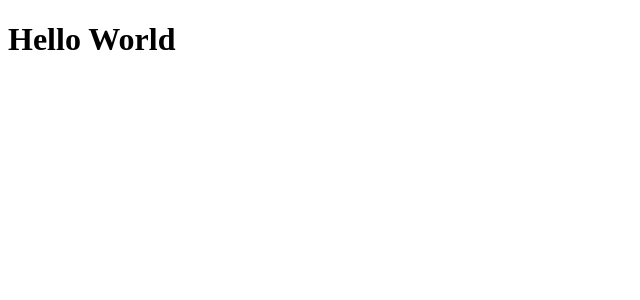
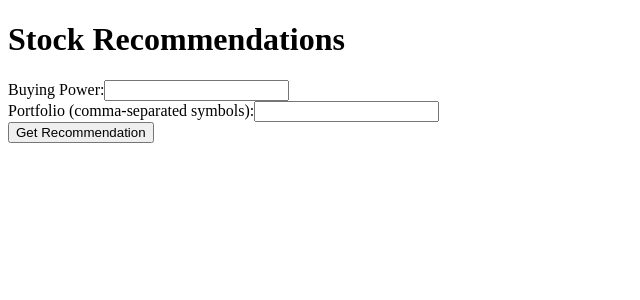
Before and after one commit to 1datcodes/stonks, a React (Vite) app: page / in a window 1280 px wide. Shown: the top 300 px of the page, without its empty margins (0-640 px from the left). Built offline with nearby package versions, Linux system fonts and the light colour scheme.

Commit message:
Server request works, response doesn't

```diff
--- a/src/App.jsx
+++ b/src/App.jsx
@@ -1,10 +1,74 @@
+import React, { useState } from 'react'
 import './App.css'
 
 function App() {
+  const [buyingPower, setBuyingPower] = useState('')
+  const [portfolio, setPortfolio] = useState('')
+  const [newsQuery, setNewsQuery] = useState('')
+  const [recommendation, setRecommendation] = useState(null)
+
+  const handleSubmit = async (e) => {
+    e.preventDefault()
+    const portfolioSymbols = portfolio.split(',').map(sym => sym.trim())
+    const portfolioData = {}
+    portfolioSymbols.forEach(sym => portfolioData[sym] = true)
+
+    const payload = {
+      buying_power: buyingPower,
+      portfolio: portfolioData,
+      news_query: newsQuery
+    }
+    const response = await fetch("http://localhost:8000/recommend", {
+      method: 'POST',
+      headers: { "Content-Type": "application/json" },
+      body: JSON.stringify(payload)
+    })
+    const data = await response.json()
+    setRecommendation(data)
+  }
+
   return (
-    <>
-      <h1>Hello World</h1>
-    </>
+    <div className='App'>
+      <h1>Stock Recommendations</h1>
+      <form onSubmit={handleSubmit}>
+        <label>
+          Buying Power:
+          <input
+            type='number'
+            value={buyingPower}
+            onChange={e => setBuyingPower(e.target.value)}
+          />
+        </label>
+        <br />
+        <label>
+          Portfolio (comma-separated symbols):
+          <input
+            type='text'
+            value={portfolio}
+            onChange={e => setPortfolio(e.target.value)}
+          />
+        </label>
+        <br />
+        <button type='submit'>Get Recommendation</button>
+      </form>
+      {recommendation && (
+        <div>
+          <h2>Recommendations</h2>
+          <h3>Buy:</h3>
+          <ul>
+            {recommendation.buy.map((rec, idx) => (
+              <li key={idx}>{rec.stock} at ${rec.price}</li>
+            ))}
+          </ul>
+          <h3>Sell:</h3>
+          <ul>
+            {recommendation.sell.map((rec, idx) => (
+              <li key={idx}>{rec.stock} at ${rec.price}</li>
+            ))}
+          </ul>
+        </div>
+      )}
+    </div>
   )
 }
 
```
Also changed, not shown: 1 other file (tests, documents, lock files or other folders).
